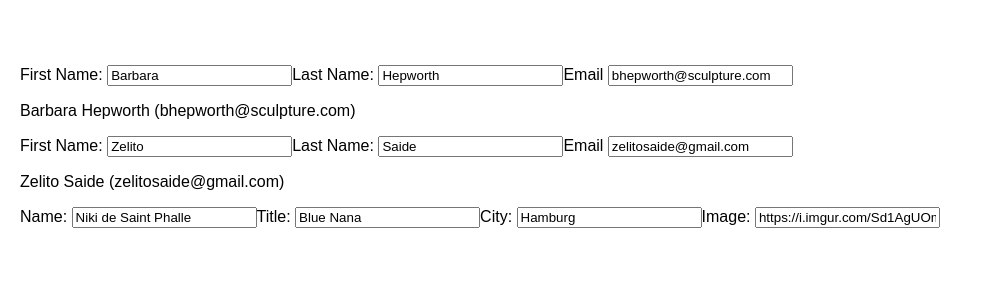
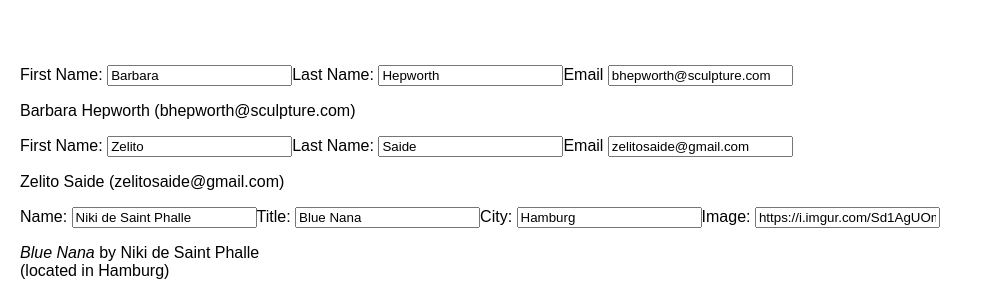
Before and after one commit to zelitosaide/react-js-course, a React (Create React App) app: page / in a window 1280 px wide. Shown: the part 755-1055 px from the top of the page, without its empty margins (0-983 px from the left). Before the commit the page ends 1003 px from the top, so only its background shows below. Built offline with nearby package versions, Linux system fonts and the light colour scheme.

Commit message:
Updating objects in state

```diff
--- a/src/learn/learn-react/adding-interactivity/updating-objects-in-state/index.js
+++ b/src/learn/learn-react/adding-interactivity/updating-objects-in-state/index.js
@@ -85,6 +85,10 @@ function Form() {
           onChange={handleImageChange}
         />
       </label>
+      <p>
+        <i>{person.artwork.title}</i> by {person.name} <br />
+        (located in {person.artwork.city})
+      </p>
     </>
   );
 }
```
